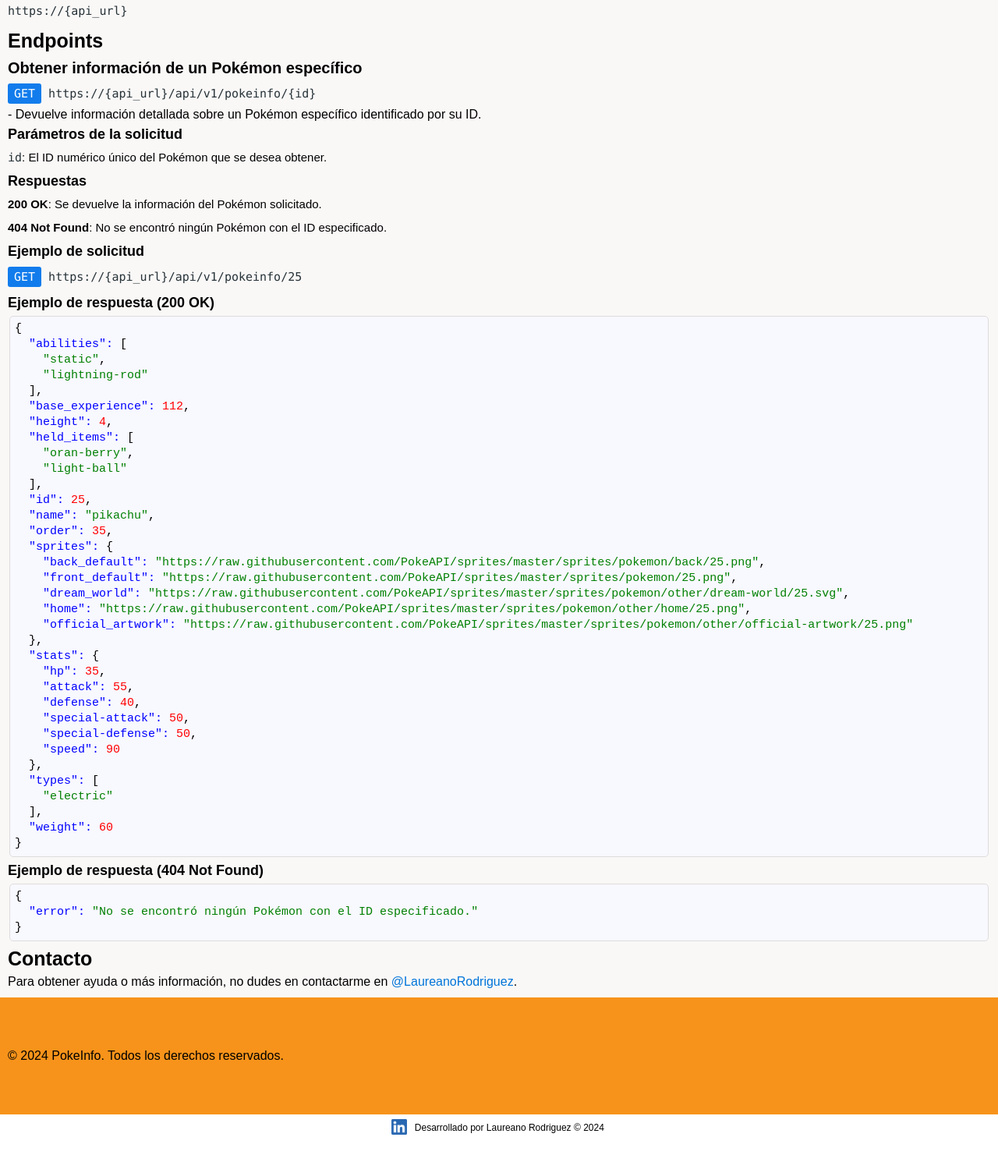
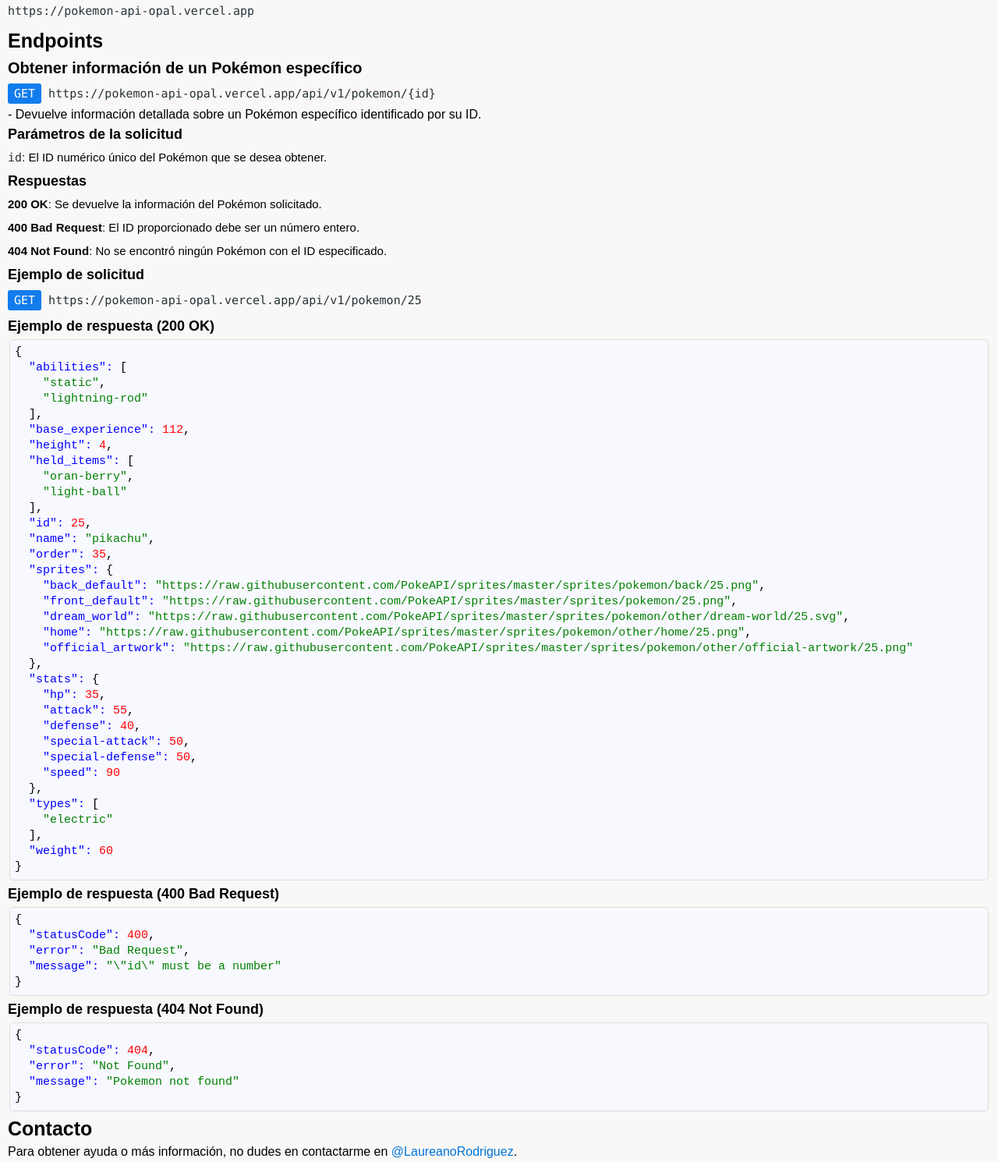
Before and after one commit to ljdr64/pokemon-api, a website: page public/docs.html in a window 1280 px wide. Shown: the part 271-1761 px from the top of the page at 78% size. Before the commit the page ends 1735 px from the top, so only its background shows below. Drawn offline with Linux system fonts and the light colour scheme.

Commit message:
Cambio de ruta API, correccion de errores y actualizacion HTML

```diff
--- a/api/middlewares/error.handler.js
+++ b/api/middlewares/error.handler.js
@@ -28,6 +28,8 @@
       message: err.name,
       errors: err.errors,
     });
+  } else {
+    next(err);
   }
 }
 
--- a/api/routes/index.js
+++ b/api/routes/index.js
@@ -17,7 +17,7 @@
 
   // Montar el enrutador de pokemons
   app.use('/api/v1', router);
-  router.use('/pokeinfo', pokemonsRouter);
+  router.use('/pokemon', pokemonsRouter);
 }
 
 module.exports = routerApi;
--- a/public/docs.html
+++ b/public/docs.html
@@ -341,7 +341,7 @@
       <h3>Obtener información de un Pokémon específico</h3>
       <p class="code-container">
         <span class="code-get-button">GET</span>
-        https://{api_url}/api/v1/pokeinfo/{id}
+        https://{api_url}/api/v1/pokemon/{id}
       </p>
       <p>- Devuelve información detallada sobre un Pokémon específico identificado
         por su ID.</p>
@@ -354,6 +354,7 @@
       <h4>Respuestas</h4>
       <ul>
         <li><strong>200 OK</strong>: Se devuelve la información del Pokémon solicitado.</li>
+        <li><strong>400 Bad Request</strong>: El ID proporcionado debe ser un número entero.</li>
         <li><strong>404 Not Found</strong>: No se encontró ningún Pokémon con el ID especificado.</li>
       </ul>
 
@@ -361,15 +362,16 @@
 
       <p class="code-container">
         <span class="code-get-button">GET</span>
-        https://{api_url}/api/v1/pokeinfo/25
+        https://{api_url}/api/v1/pokemon/25
       </p>
 
       <h4>Ejemplo de respuesta (200 OK)</h4>
 
-
       <pre class="json-viewer" id="json-viewer-1"></pre>
 
-      <script src="./script.js"></script>
+      <h4>Ejemplo de respuesta (400 Bad Request)</h4>
+
+      <pre class="json-viewer" id="json-error-2"></pre>
 
       <h4>Ejemplo de respuesta (404 Not Found)</h4>
 
--- a/public/script.js
+++ b/public/script.js
@@ -34,7 +34,15 @@
     };
 
     const jsonError = {
-      error: 'No se encontró ningún Pokémon con el ID especificado.',
+      statusCode: 404,
+      error: 'Not Found',
+      message: 'Pokemon not found',
+    };
+
+    const jsonError2 = {
+      statusCode: 400,
+      error: 'Bad Request',
+      message: '"id" must be a number',
     };
 
     const jsonGet = {
@@ -101,7 +109,13 @@
     // Llamar a la función para mostrar el JSON en diferentes contenedores
     showJSONInView(jsonData1, 'json-viewer-1');
     showJSONInView(jsonError, 'json-error');
+    showJSONInView(jsonError2, 'json-error-2');
     showJSONInView(jsonGet, 'json-get');
   },
   { once: true }
 );
+
+document.body.innerHTML = document.body.innerHTML.replace(
+  /{api_url}/g,
+  'pokemon-api-opal.vercel.app'
+);
```
Also changed, not shown: api/routes/pokemons.router.js (+3 -6 lines), public/index.html (+2 -2 lines), README.md.
